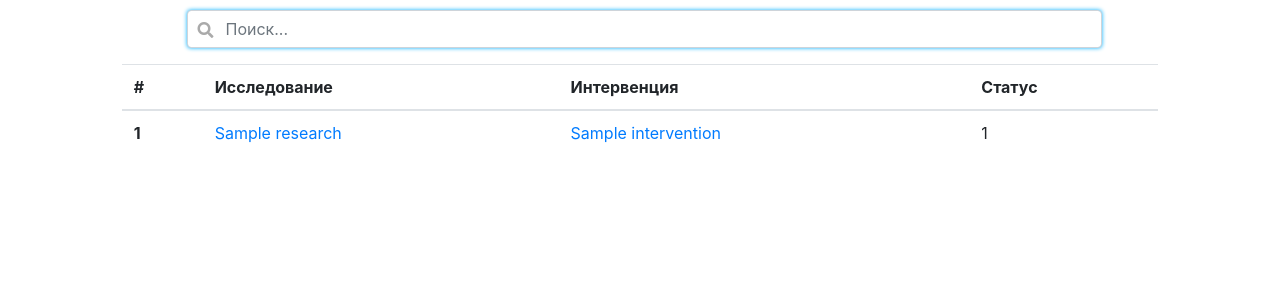
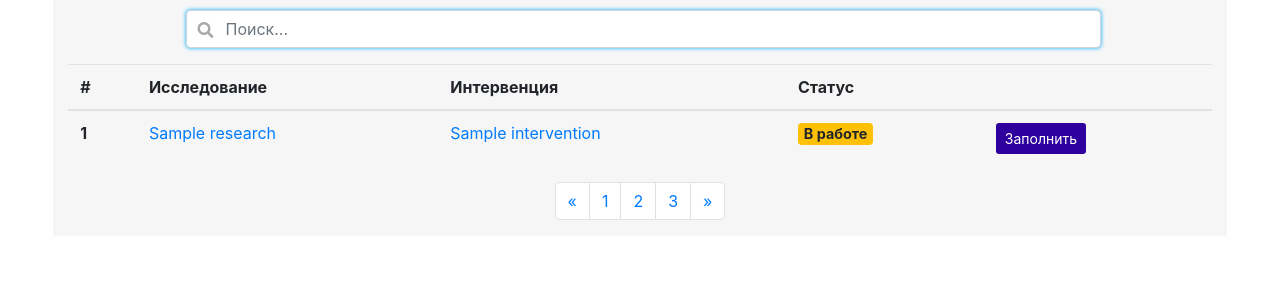
Before and after one commit to ZarinaAfl/diplom-project, a Django app: page /our_researches in a window 1280 px wide. Shown: the part 56-356 px from the top of the page. Run offline with Django 3.2, Linux system fonts and the light colour scheme; a user stored in the database is signed in; tables that the repository leaves empty hold one stand-in row (values such as "Sample post"); some libraries are stand-ins or nearby versions.

Commit message:
+status our research

```diff
--- a/project/models.py
+++ b/project/models.py
@@ -32,6 +32,7 @@ class EducatInst(models.Model):
 
     def __str__(self):
         return self.name
+
 
 class CustomUser(models.Model):
     user = models.OneToOneField(User, on_delete=models.CASCADE, related_name='custom_user')
@@ -124,6 +125,12 @@ class TemplParam(models.Model):
 
 
 class Research(models.Model):
+    STATUS = (
+        ('in work', 'В работе'),
+        ('completed', 'Завершено'),
+        ('canceled', 'Отменено'),
+    )
+
     name = models.CharField(max_length=255, default='test')
     intervention = models.ForeignKey(Intervention, related_name='research_interv', on_delete=models.CASCADE,
                                      blank=False, null=False, verbose_name='Исследование интервенции', default=None)
@@ -132,6 +139,8 @@ class Research(models.Model):
     effect = models.IntegerField(verbose_name='Эффективность интервенции по исследованию', default=0)
     organization = models.ForeignKey(EducatInst, related_name='org_research', default=None, on_delete=models.SET_NULL,
                                      null=True)
+    status = models.CharField(choices=STATUS, max_length=50, blank=True, null=True, default=STATUS[0][0],
+                              verbose_name="Статус")
 
     def __str__(self):
         return self.name
@@ -178,6 +187,7 @@ class StageResearch(models.Model):
     def __str__(self):
         return "Стадия \"%s\" исследования интервенции \"%s\"" % (self.name, self.template.intervention.name)
 
+
 class Stage(models.Model):
     stage = models.ForeignKey(StageResearch, on_delete=models.CASCADE, null=False)
 
@@ -191,9 +201,10 @@ class TaskStage(models.Model):
     def __str__(self):
         return "Задача \"%s\" стадии \"%s\"" % (self.name, self.stage.name)
 
+
 class ResponsResearch(models.Model):
     research = models.ForeignKey(Research, related_name='task_stage', on_delete=models.CASCADE,
-                              blank=False, null=False, verbose_name='Исследование', default=None)
+                                 blank=False, null=False, verbose_name='Исследование', default=None)
     taskstage = models.ForeignKey(TaskStage, related_name='task_stage', on_delete=models.CASCADE,
-                              blank=False, null=False, verbose_name='Этап задачи', default=None)
+                                  blank=False, null=False, verbose_name='Этап задачи', default=None)
     responsible = models.ForeignKey(CustomUser, on_delete=models.SET_NULL, null=True)
--- a/project/static/css/add_research.css
+++ b/project/static/css/add_research.css
@@ -1,6 +1,5 @@
 .params {
     background-color: rgba(184, 184, 184, 0.24);
-    margin-top: 10px;
 }
 
 .form-control {
--- a/project/static/css/fill_params.css
+++ /dev/null
@@ -1,3 +0,0 @@
-.params {
-    margin-top: 20px;
-}
--- a/project/static/css/our_researches.css
+++ b/project/static/css/our_researches.css
@@ -19,6 +19,18 @@ input[type=text] {
     box-shadow: 0 0 4px #00b0ff;
 }
 
+.btn-fill {
+    background-color: #2e009d;
+    color: white;
+}
+
+.template {
+    background-color: rgba(218, 218, 218, 0.24);
+}
+.badge {
+    font-size: 0.72em;
+}
+
 .has-search .form-control {
     padding-left: 2.375rem;
 }
--- a/project/templates/project/add_research.html
+++ b/project/templates/project/add_research.html
@@ -11,10 +11,10 @@
             <form enctype="multipart/form-data" name="form" method="post" style="margin-top: 1em">
                 {% csrf_token %}
                 {{ form.as_p }}
-                <div class="form-group">
+{% comment %}                <div class="form-group">
                     <label for="exampleFormControlTextarea1">Название исследования</label>
                     <textarea class="form-control" name="name_research" id="exampleFormControlTextarea1"></textarea>
-                </div>
+                </div>{% endcomment %}
                 {% for p in params %}
                     <div class="data_param">
                     <h5>{{ p.name }}</h5>
--- a/project/templates/project/fill_params.html
+++ b/project/templates/project/fill_params.html
@@ -2,11 +2,10 @@
 {% load static %}
 {% block extra_head %}
     {{ block.super }}
-    <link rel="stylesheet" href="{% static 'css/fill_params.css' %}">
 {% endblock %}
 {% block content %}
     <div class="row justify-content-md-center">
-        <div class="col-8 params p-3 mb-2 bg-light text-dark">
+        <div class="col-8 params p-3 mb-2 bg-light text-dark" style="margin-top: 20px">
             <h4>Заполнение дополнительных параметров для интервенции "{{ interv.name }}"</h4>
             <form enctype="multipart/form-data" name="form" method="post" style="margin-top: 1em">
                 {% csrf_token %}
--- a/project/templates/project/our_researches.html
+++ b/project/templates/project/our_researches.html
@@ -6,7 +6,8 @@
 {% endblock %}
 {% block content %}
     <div class="row justify-content-md-center">
-        <div class="row">
+        <div class="template col-11">
+            <div class="row justify-content-md-center">
                 <form class="form-inline search" method="get" action=".">
                     <div class="form-group has-search">
                         <span class="fa fa-search form-control-feedback"></span>
@@ -16,8 +17,6 @@
                 </form>
 
             </div>
-
-        <div class="template col-10">
             <table class="table">
                 <thead>
                 <tr>
@@ -25,6 +24,7 @@
                     <th scope="col">Исследование</th>
                     <th scope="col">Интервенция</th>
                     <th scope="col">Статус</th>
+                    <th scope="col"></th>
                 </tr>
                 </thead>
                 <tbody>
@@ -37,11 +37,53 @@
                         <td>
                             <a href="{% url 'interv_detail' r.template.intervention.pk %}"> {{ r.template.intervention.name }}</a>
                         </td>
-                        <td>{{ r.effect }}</td>
+                        <td>
+                            <h5>
+                                {% if r.status == 'completed' %}
+                                    <span class="badge badge-success">
+                                {% elif r.status == 'in work' %}
+                                    <span class="badge badge-warning">
+                                {% elif r.status == 'canceled' %}
+                                    <span class="badge badge-danger">
+                                {% endif %}
+                                {{ r.get_status_display }}</span>
+                            </h5>
+                        </td>
+                        <td>
+                            {% if r.status == 'in work' %}
+                                <a href="intervention/{{ r.intervention.pk }}/add_research/">
+                                    <button type="button" class="btn-sm btn-fill btn">Заполнить</button>
+                                </a>
+                            {% endif %}
+                        </td>
+
+
+                        {% comment %}
+                    если в работе, то кнопка заполнить
+{% endcomment %}
                     </tr>
                 {% endfor %}
                 </tbody>
             </table>
+            <nav aria-label="Page navigation example">
+                <ul class="pagination justify-content-center">
+                    <li class="page-item">
+                        <a class="page-link" href="#" aria-label="Previous">
+                            <span aria-hidden="true">&laquo;</span>
+                            <span class="sr-only">Previous</span>
+                        </a>
+                    </li>
+                    <li class="page-item"><a class="page-link" href="#">1</a></li>
+                    <li class="page-item"><a class="page-link" href="#">2</a></li>
+                    <li class="page-item"><a class="page-link" href="#">3</a></li>
+                    <li class="page-item">
+                        <a class="page-link" href="#" aria-label="Next">
+                            <span aria-hidden="true">&raquo;</span>
+                            <span class="sr-only">Next</span>
+                        </a>
+                    </li>
+                </ul>
+            </nav>
         </div>
     </div>
 
--- a/project/views.py
+++ b/project/views.py
@@ -94,7 +94,8 @@ def interv_detail(request, pk):
         current_user = CustomUser.objects.get(user=request.user)
         organization = current_user.organization
         templ = Template.objects.get(intervention=interv)
-        research = Research(intervention=interv, template=templ, organization=organization, name=organization)
+        research = Research(intervention=interv, template=templ, organization=organization,
+                            name=req.get('research_name'))
         research.save()
 
         for i in range(int(req.get('tasks_count'))):
@@ -106,6 +107,7 @@ def interv_detail(request, pk):
         researches = Research.objects.filter(organization=organization)
         print(researches)
         return redirect('our_researches')
+
 
 def interv_add(request):
     if request.method == "POST":
@@ -361,6 +363,7 @@ def our_researches(request):
     if request.method == "GET":
         return render(request, 'project/our_researches.html', {'researches': researches, 'activate': 'researches'})
 
+
 def research_detail(request, interv_pk, res_pk):
     research = Research.objects.get(pk=res_pk)
     interv = Intervention.objects.get(pk=interv_pk)
```
Also changed, not shown: project/templates/project/interv_detail.html (+13 -5 lines), project/templates/project/post_list.html (deleted, +0 -13 lines), project/migrations/0042_research_status.py (added), project/static/css/appoint_persons.css (deleted), project/static/css/fill_templ_params.css (deleted). Lines whose indentation alone changed are shown as unchanged.
